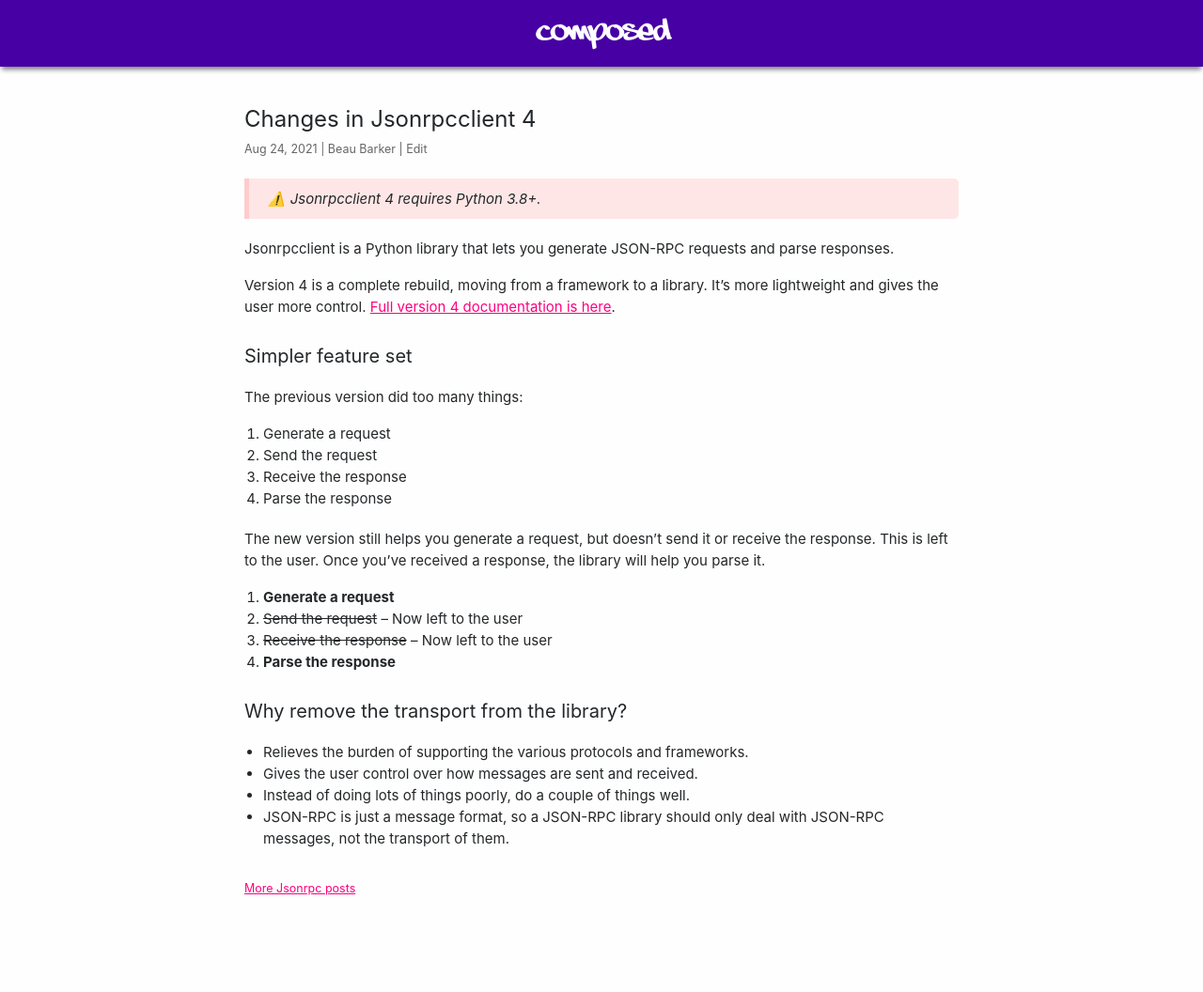
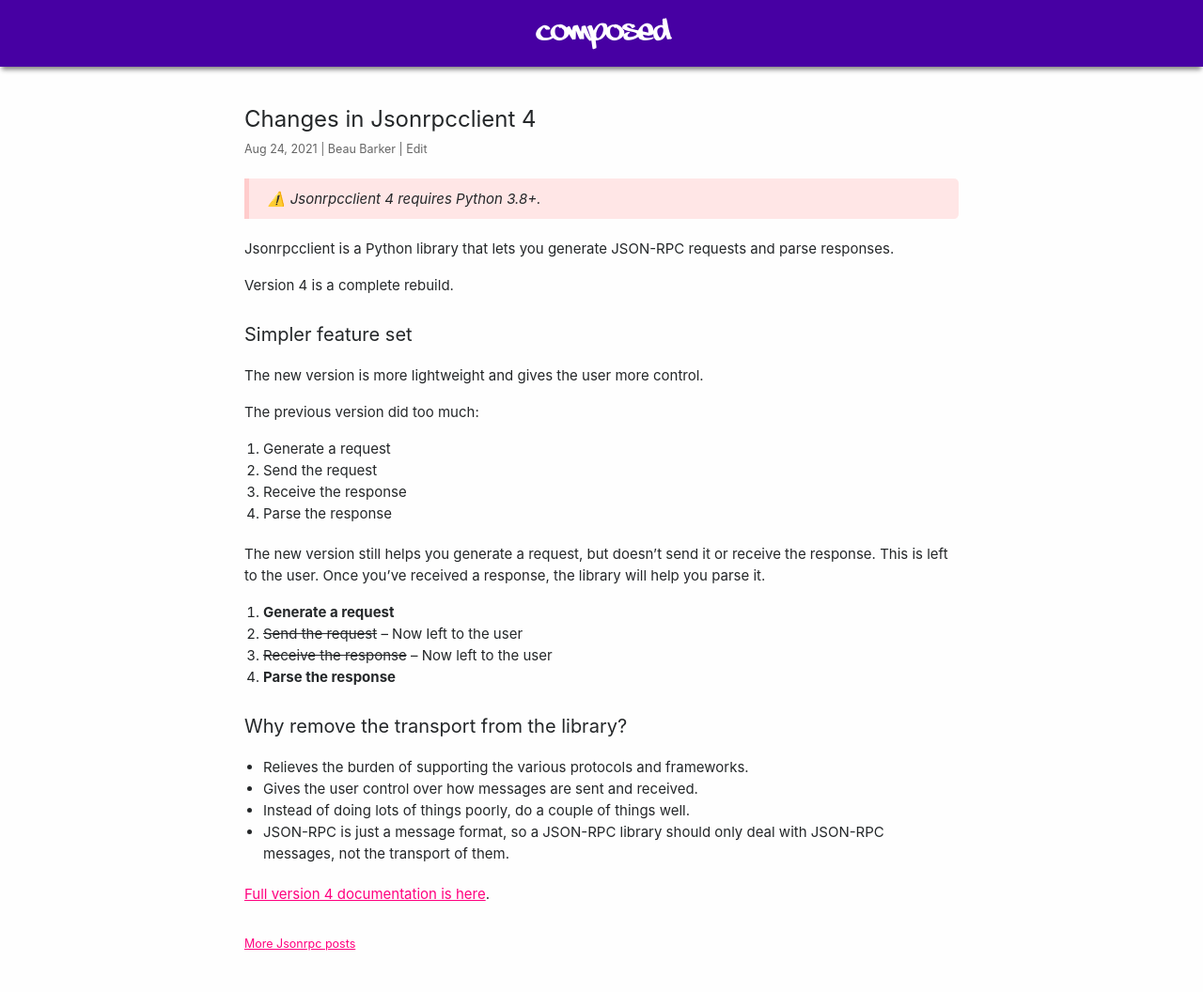
Before and after one commit to explodinglabs/explodinglabs.github.io, a Jekyll site: the page built from _posts/jsonrpc/2021-08-24-jsonrpcclient-4-changes.markdown, in a window 1280 px wide. Shown: the whole page at 94% size. Built offline with Jekyll 4.4.1, drawn with Linux system fonts in a browser that asks for light colours; before the commit the page ends 997 px from its top, so only the background shows below that.

Commit message:
Update jrc 4 changes post

```diff
--- a/_posts/jsonrpc/2021-08-24-jsonrpcclient-4-changes.markdown
+++ b/_posts/jsonrpc/2021-08-24-jsonrpcclient-4-changes.markdown
@@ -11,13 +11,13 @@ permalink: /jsonrpcclient-4-changes
 Jsonrpcclient is a Python library that lets you generate JSON-RPC requests and
 parse responses.
 
-Version 4 is a complete rebuild, moving from a framework to a library. It's
-more lightweight and gives the user more control. [Full version 4 documentation
-is here](https://www.jsonrpcclient.com/en/latest/).
+Version 4 is a complete rebuild.
 
 ## Simpler feature set
 
-The previous version did too many things:
+The new version is more lightweight and gives the user more control.
+
+The previous version did too much:
 
 1. Generate a request
 2. Send the request
@@ -40,3 +40,6 @@ response, the library will help you parse it.
 - Instead of doing lots of things poorly, do a couple of things well.
 - JSON-RPC is just a message format, so a JSON-RPC library should only deal with
   JSON-RPC messages, not the transport of them.
+
+[Full version 4 documentation is
+here](https://www.jsonrpcclient.com/en/latest/).
```
